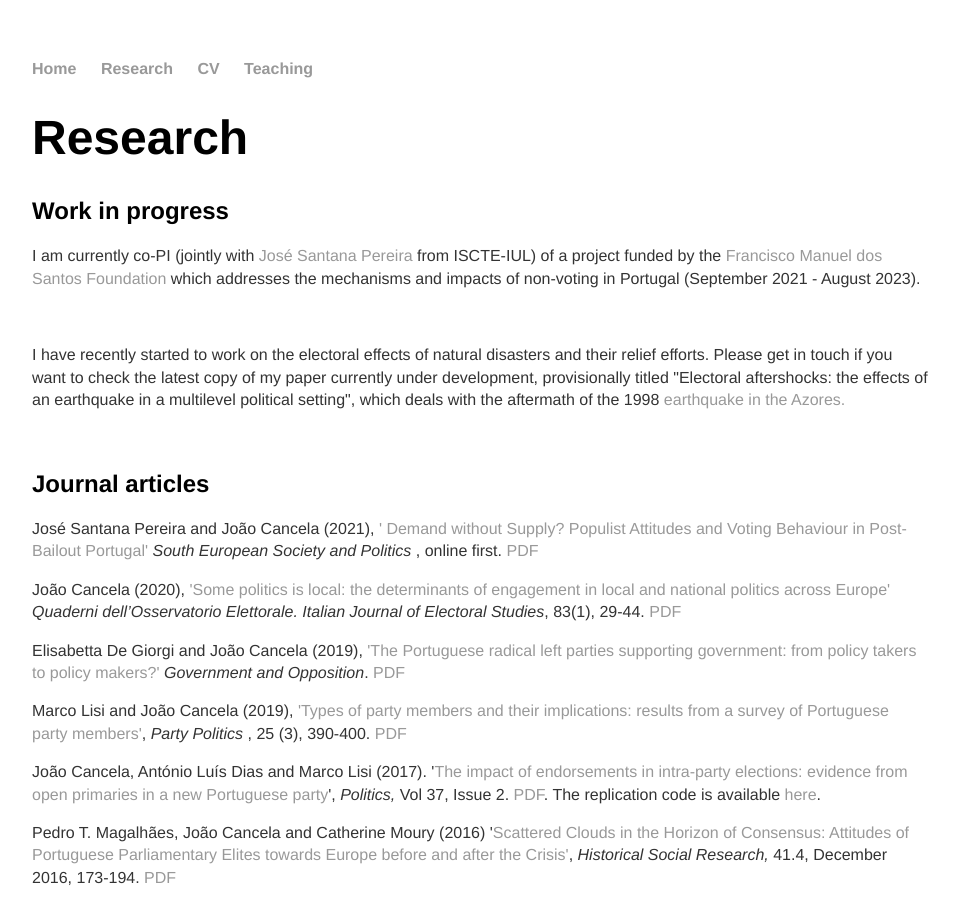
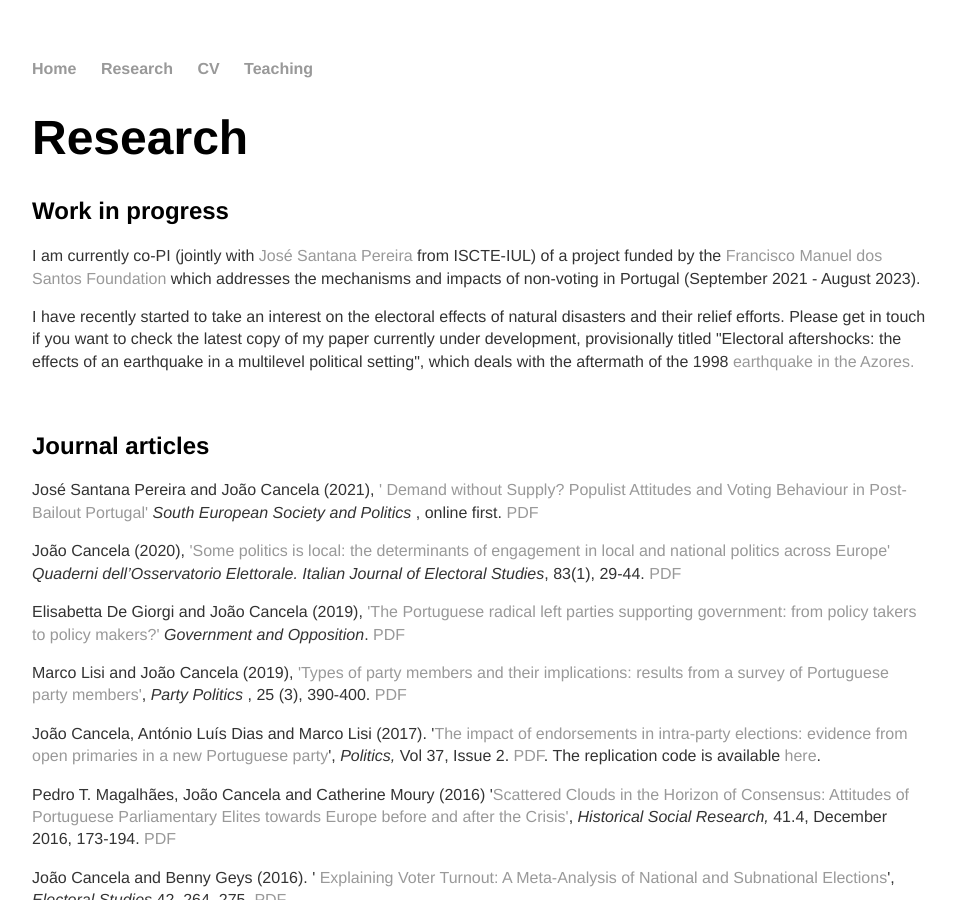
Before and after one commit to joaocancela/joaocancela.github.io, a Jekyll site: the page built from research/index.html, in a window 1280 px wide and 900 px high. Shown: the whole window, without its empty margins (160-1119 px from the left). Built offline with Jekyll 4.4.1, drawn with Linux system fonts in a browser that asks for light colours.

Commit message:
Update index.html

```diff
--- a/research/index.html
+++ b/research/index.html
@@ -11,8 +11,7 @@ title: Research
 
 <p> I am currently co-PI (jointly with <a href = "https://ciencia.iscte-iul.pt/authors/jose-santana-pereira/cv"> José Santana Pereira</a> from ISCTE-IUL) of a project funded by the <a href = "https://www.ffms.pt"> Francisco Manuel dos Santos Foundation </a> which addresses the mechanisms and impacts of non-voting in Portugal (September 2021 - August 2023). </p>
 
-<p> &nbsp;</p>
-<p> I have recently started to work on the electoral effects of natural disasters and their relief efforts. Please get in touch if you want to check the latest copy of my paper currently under development, provisionally titled "Electoral aftershocks: the effects of an earthquake in a multilevel political setting", which deals with the aftermath of the 1998 <a href = "https://en.wikipedia.org/wiki/1998_Azores_Islands_earthquake ">earthquake in the Azores. </a></p>
+<p> I have recently started to take an interest on the electoral effects of natural disasters and their relief efforts. Please get in touch if you want to check the latest copy of my paper currently under development, provisionally titled "Electoral aftershocks: the effects of an earthquake in a multilevel political setting", which deals with the aftermath of the 1998 <a href = "https://en.wikipedia.org/wiki/1998_Azores_Islands_earthquake ">earthquake in the Azores. </a></p>
 <p>&nbsp;</p>
 
 <h2>Journal articles</h2>
```
